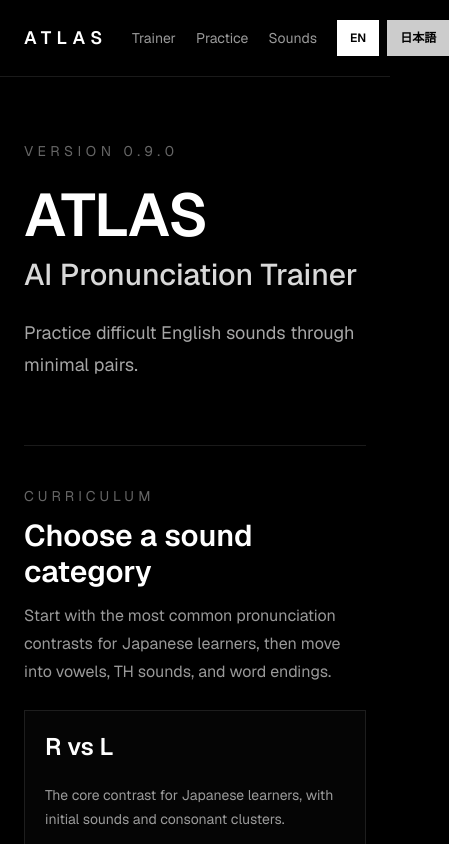
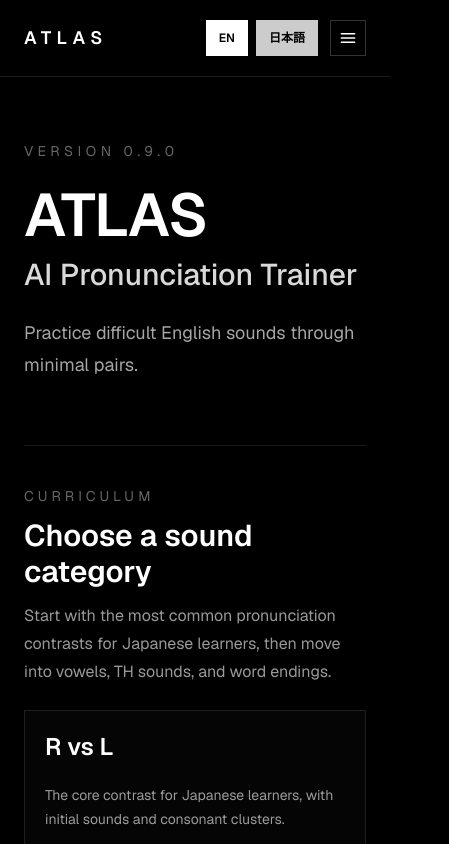
Before and after one commit to KulafuAcademy/ATLAS, a Next.js app: page / in a window 390 px wide. Shown: the top 844 px of the page, 449 px wide, since content can reach past the window. Built offline with nearby package versions, Linux system fonts and the light colour scheme.

Commit message:
collapse header nav into dropdown menu below 500px width

```diff
--- a/components/layout/SiteHeader.tsx
+++ b/components/layout/SiteHeader.tsx
@@ -1,19 +1,44 @@
 "use client";
 
 import Link from "next/link";
+import { useEffect, useState } from "react";
 
+import { useLanguage } from "@/components/language/LanguageProvider";
 import { LanguageToggle } from "@/components/language/LanguageToggle";
 import { navItems } from "@/lib/navigation";
 
 export function SiteHeader() {
+  const { text } = useLanguage();
+  const [menuOpen, setMenuOpen] = useState(false);
+
+  // Close the mobile menu with Escape.
+  useEffect(() => {
+    if (!menuOpen) return;
+
+    function handleKeyDown(event: KeyboardEvent) {
+      if (event.key === "Escape") setMenuOpen(false);
+    }
+
+    window.addEventListener("keydown", handleKeyDown);
+    return () => window.removeEventListener("keydown", handleKeyDown);
+  }, [menuOpen]);
+
+  const closeMenu = () => setMenuOpen(false);
+
   return (
     <header className="sticky top-0 z-20 border-b border-white/10 bg-black/85 backdrop-blur">
-      <div className="mx-auto flex max-w-6xl items-center justify-between gap-6 px-6 py-5 md:px-10">
-        <Link href="/#top" className="text-lg font-semibold tracking-[0.32em]">
+      <div className="mx-auto flex max-w-6xl items-center justify-between gap-3 px-6 py-5 min-[500px]:gap-6 md:px-10">
+        <Link
+          href="/#top"
+          onClick={closeMenu}
+          className="text-lg font-semibold tracking-[0.32em]"
+        >
           ATLAS
         </Link>
-        <div className="flex items-center gap-5">
-          <nav aria-label="Primary navigation" className="flex gap-5 text-sm">
+
+        <div className="flex items-center gap-3 min-[500px]:gap-5">
+          {/* 500px and up: links sit inline. */}
+          <nav aria-label="Primary navigation" className="hidden gap-5 text-sm min-[500px]:flex">
             {navItems.map((item) => (
               <Link
                 key={item.href}
@@ -25,8 +50,56 @@ export function SiteHeader() {
             ))}
           </nav>
           <LanguageToggle />
+          {/* Phones: links move into a menu. */}
+          <button
+            type="button"
+            onClick={() => setMenuOpen((open) => !open)}
+            aria-expanded={menuOpen}
+            aria-controls="mobile-navigation"
+            aria-label={
+              menuOpen
+                ? text({ en: "Close menu", ja: "メニューを閉じる" })
+                : text({ en: "Open menu", ja: "メニューを開く" })
+            }
+            className="flex h-9 w-9 shrink-0 items-center justify-center border border-white/20 text-white transition hover:border-white focus:outline-none focus-visible:border-white min-[500px]:hidden"
+          >
+            <svg
+              aria-hidden="true"
+              viewBox="0 0 24 24"
+              className="h-5 w-5"
+              fill="none"
+              stroke="currentColor"
+              strokeWidth="1.75"
+              strokeLinecap="round"
+            >
+              {menuOpen ? (
+                <path d="M6 6l12 12M18 6L6 18" />
+              ) : (
+                <path d="M4 7h16M4 12h16M4 17h16" />
+              )}
+            </svg>
+          </button>
         </div>
       </div>
+
+      {menuOpen ? (
+        <nav
+          id="mobile-navigation"
+          aria-label="Primary navigation"
+          className="border-t border-white/10 px-6 pb-2 min-[500px]:hidden"
+        >
+          {navItems.map((item) => (
+            <Link
+              key={item.href}
+              href={item.href}
+              onClick={closeMenu}
+              className="block border-b border-white/10 py-4 text-base text-white/70 transition last:border-b-0 hover:text-white"
+            >
+              {item.label}
+            </Link>
+          ))}
+        </nav>
+      ) : null}
     </header>
   );
 }
```
